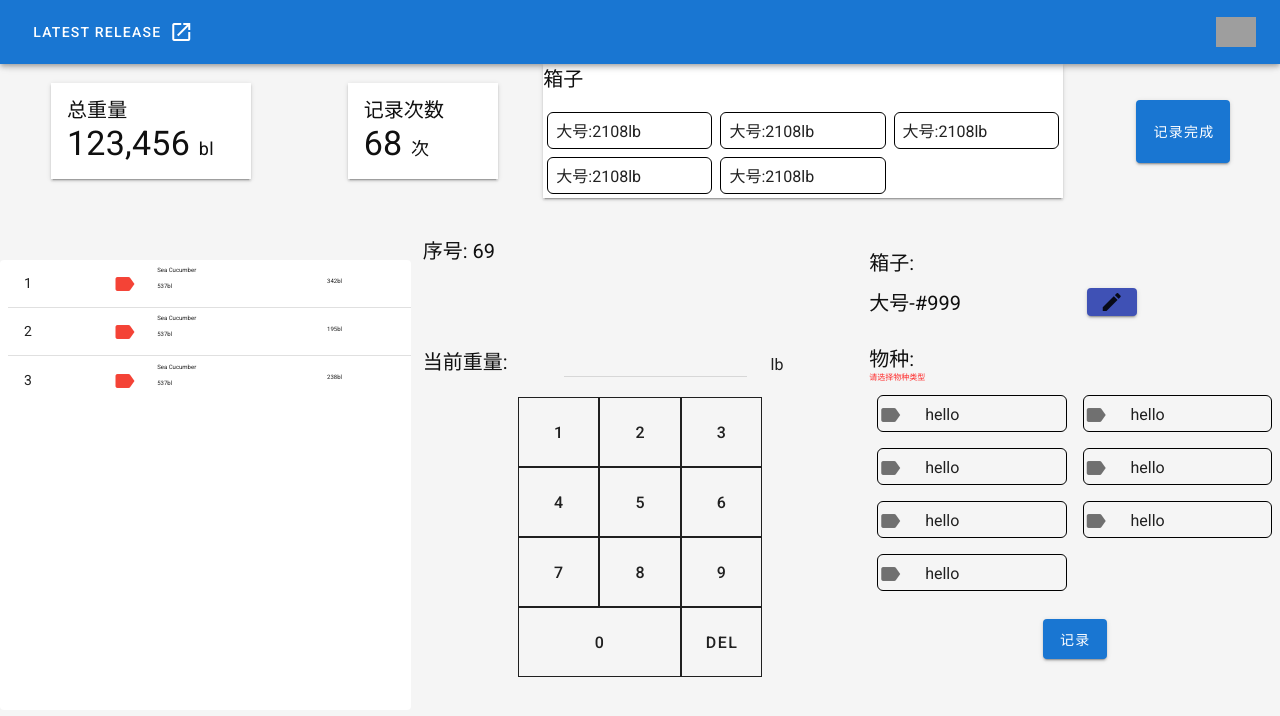
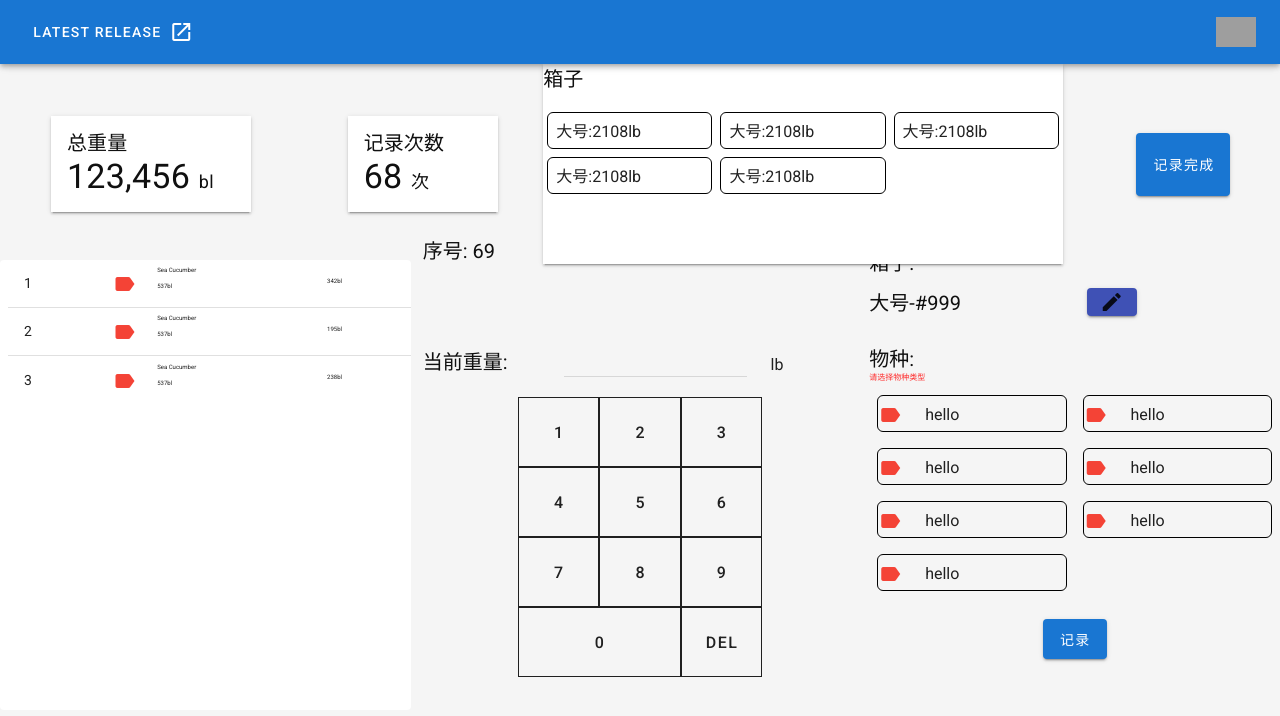
Before and after one commit to repliy/mt-scale, a Vue app in the folder client/scale/: page /recording in a window 1280 px wide. Shown: the top 716 px of the page. Built offline with nearby package versions, Linux system fonts and the light colour scheme; grey boxes are pictures that could not be loaded.

Commit message:
[*] recording page ui

```diff
--- a/client/scale/src/components/recording/RecordStatistics.vue
+++ b/client/scale/src/components/recording/RecordStatistics.vue
@@ -33,7 +33,7 @@
         <v-card
           @click="switchCard"
           v-if="speciesShow"
-          class="mx-auto"
+          class="mx-auto top-height"
           tile
         >
           <div class="weight-tag-font">物种</div>
@@ -82,7 +82,7 @@
         <v-card
           @click="switchCard"
           v-else
-          class="mx-auto"
+          class="mx-auto top-height"
           tile
         >
           <div class="weight-tag-font">箱子</div>
@@ -170,4 +170,7 @@ export default {
   height: 12px;
   font-size: 6px;
 }
+.top-height {
+  height: 25vh;
+}
 </style>
--- a/client/scale/src/components/recording/Weight.vue
+++ b/client/scale/src/components/recording/Weight.vue
@@ -75,7 +75,7 @@
                 <v-col cols="3">
                   <v-icon
                     class="d-inline"
-                    :color="red"
+                    color="red"
                   >mdi-label</v-icon>
                 </v-col>
                 <v-col>
```
